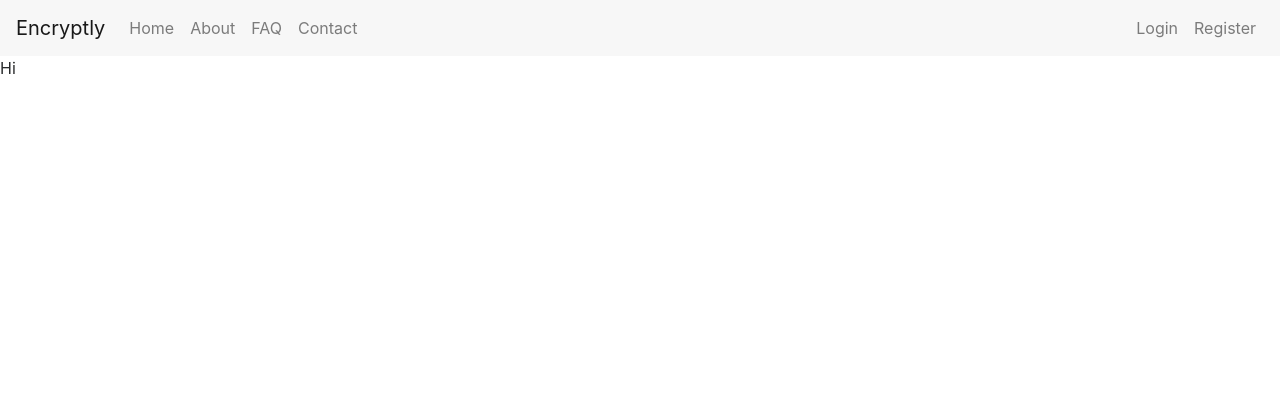
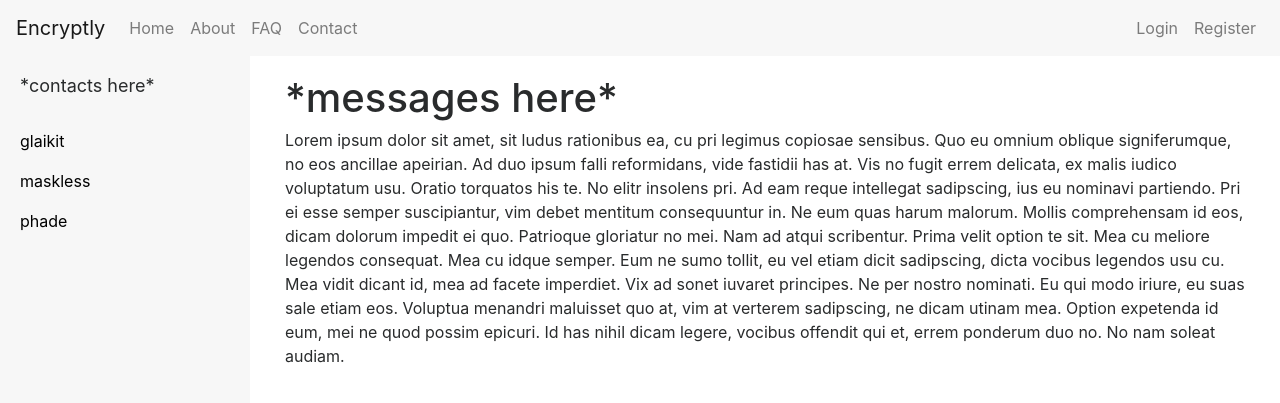
Before and after one commit to josh-richardson/encryptly, a Django app: page /main/ in a window 1280 px wide. Shown: the top 403 px of the page. Run offline with Django 3.2, Linux system fonts and the light colour scheme; parts of the project's set-up code (start-up, migrations or seed data) failed here and were passed over; some libraries are stand-ins or nearby versions.

Commit message:
Added contacts sidebar to chat page.

```diff
--- a/encryptly/encryptly_backend/assets/_chat.scss
+++ b/encryptly/encryptly_backend/assets/_chat.scss
@@ -1 +1,73 @@
 //CSS specific to the chat page is here
+
+#wrapper {
+    padding-left: 0;
+    -webkit-transition: all 0.5s ease;
+    -moz-transition: all 0.5s ease;
+    -o-transition: all 0.5s ease;
+    transition: all 0.5s ease;
+}
+
+#sidebar-wrapper {
+    z-index: 1000;
+    position: fixed;
+    left: 250px;
+    width: 0;
+    height: 100%;
+    margin-left: -250px;
+    overflow-y: auto;
+    background: #f7f7f7;
+}
+
+#page-content-wrapper {
+    width: 100%;
+    position: absolute;
+    padding: 15px;
+}
+
+/* Sidebar Styles */
+
+.sidebar-nav {
+    position: absolute;
+    top: 0;
+    width: 250px;
+    margin: 0;
+    padding: 0;
+    list-style: none;
+}
+
+.sidebar-nav li {
+    text-indent: 20px;
+    line-height: 40px;
+}
+
+.sidebar-nav li a {
+    display: block;
+    text-decoration: none;
+    color: #000;
+}
+
+.sidebar-nav li a:hover {
+    color: #999;
+}
+
+.sidebar-nav > .sidebar-brand {
+    height: 65px;
+    font-size: 18px;
+    line-height: 60px;
+}
+
+@media(min-width:768px) {
+    #wrapper {
+        padding-left: 250px;
+    }
+
+    #sidebar-wrapper {
+        width: 250px;
+    }
+
+    #page-content-wrapper {
+        padding: 20px;
+        position: relative;
+    }
+}
--- a/encryptly/static/css/encryptly.css
+++ b/encryptly/static/css/encryptly.css
@@ -213,70 +213,68 @@ input.parsley-error,select.parsley-error,textarea.parsley-error {
   transition: all .3s ease-in;
   -o-transition: all .3s ease-in;
   -moz-transition: all .3s ease-in;
-  -webkit-transition: all .3s ease-in;
-}
+  -webkit-transition: all .3s ease-in; }
 
 .parsley-errors-list.filled {
-  opacity: 1;
-}/*# sourceMappingURL=encryptly.css.map */@media only screen and (min-width: 769px) {
-  .container.exhibit {
-    width: 90%;
-  }
-}
+  opacity: 1; }
 
-@media only screen and (min-width: 1200px) {
-  .row.exhibit:not(:first-child) {
-    margin-top: 80px;
-  }
+#wrapper {
+  padding-left: 0;
+  -webkit-transition: all 0.5s ease;
+  -moz-transition: all 0.5s ease;
+  -o-transition: all 0.5s ease;
+  transition: all 0.5s ease; }
 
-  .col-xl-3.feature {
-    padding-left: 2%;
-    padding-right: 2%;
-  }
+#sidebar-wrapper {
+  z-index: 1000;
+  position: fixed;
+  left: 250px;
+  width: 0;
+  height: 100%;
+  margin-left: -250px;
+  overflow-y: auto;
+  background: #f7f7f7; }
 
-  .desktop-only {
-    display: block;
-  }
-}
+#page-content-wrapper {
+  width: 100%;
+  position: absolute;
+  padding: 15px; }
 
-@media only screen and (max-width: 1200px) {
-  .row.exhibit:not(:first-child) {
-    margin-top: 30px;
-  }
+/* Sidebar Styles */
+.sidebar-nav {
+  position: absolute;
+  top: 0;
+  width: 250px;
+  margin: 0;
+  padding: 0;
+  list-style: none; }
 
-  .col-xl-3.feature {
-    padding-top: 20px;
-  }
-}
+.sidebar-nav li {
+  text-indent: 20px;
+  line-height: 40px; }
 
-@media (max-width: 1160px) {
-  .col-icons {
-    display: none;
-  }
+.sidebar-nav li a {
+  display: block;
+  text-decoration: none;
+  color: #000; }
 
-  .col-grow {
-    max-width: 100%;
-    width: 100%;
-    flex-basis: 100%;
-  }
-}
+.sidebar-nav li a:hover {
+  color: #999; }
 
-@media only screen and (max-width: 769px) {
-  .col-md-4.col-footer:nth-child(1) {
-    text-align: center;
-  }
+.sidebar-nav > .sidebar-brand {
+  height: 65px;
+  font-size: 18px;
+  line-height: 60px; }
 
-  .col-md-4.col-footer:nth-child(3) {
-    text-align: center;
-  }
-}
+@media (min-width: 768px) {
+  #wrapper {
+    padding-left: 250px; }
 
-@keyframes spin {
-  0% {
-    transform: rotate(0deg);
-  }
+  #sidebar-wrapper {
+    width: 250px; }
 
-  100% {
-    transform: rotate(360deg);
-  }
-}
+  #page-content-wrapper {
+    padding: 20px;
+    position: relative; } }
+
+/*# sourceMappingURL=encryptly.css.map */
--- a/encryptly/templates/encryptly_backend/private/main.html
+++ b/encryptly/templates/encryptly_backend/private/main.html
@@ -7,5 +7,40 @@
 
 
 {% block body_block %}
-    <p>Hi</p>
+   <div id="wrapper">
+        <div id="sidebar-wrapper">
+            <ul class="sidebar-nav">
+                <li class="sidebar-brand">
+                    *contacts here*
+                </li>
+                <li>
+                    <a href="#">glaikit</a>
+                </li>
+                <li>
+                    <a href="#">maskless</a>
+                </li>
+                <li>
+                    <a href="#">phade</a>
+            </ul>
+        </div>
+        <div id="page-content-wrapper">
+            <div class="container-fluid">
+                <div class="row">
+                    <div class="col-lg-12">
+                        <h1>*messages here*</h1>
+                        <p>Lorem ipsum dolor sit amet, sit ludus rationibus ea, cu pri legimus copiosae sensibus. Quo eu omnium oblique signiferumque, no eos ancillae apeirian. Ad duo ipsum falli reformidans, vide fastidii has at. Vis no fugit errem delicata, ex malis iudico voluptatum usu.
+
+Oratio torquatos his te. No elitr insolens pri. Ad eam reque intellegat sadipscing, ius eu nominavi partiendo. Pri ei esse semper suscipiantur, vim debet mentitum consequuntur in. Ne eum quas harum malorum.
+
+Mollis comprehensam id eos, dicam dolorum impedit ei quo. Patrioque gloriatur no mei. Nam ad atqui scribentur. Prima velit option te sit. Mea cu meliore legendos consequat.
+
+Mea cu idque semper. Eum ne sumo tollit, eu vel etiam dicit sadipscing, dicta vocibus legendos usu cu. Mea vidit dicant id, mea ad facete imperdiet. Vix ad sonet iuvaret principes. Ne per nostro nominati. Eu qui modo iriure, eu suas sale etiam eos.
+
+Voluptua menandri maluisset quo at, vim at verterem sadipscing, ne dicam utinam mea. Option expetenda id eum, mei ne quod possim epicuri. Id has nihil dicam legere, vocibus offendit qui et, errem ponderum duo no. No nam soleat audiam.</p>
+                    </div>
+                </div>
+            </div>
+        </div>
+
+    </div>
 {% endblock %}
```
Also changed, not shown: other parts of encryptly/static/css/encryptly.css (+97 -97 lines), 1 other file.
